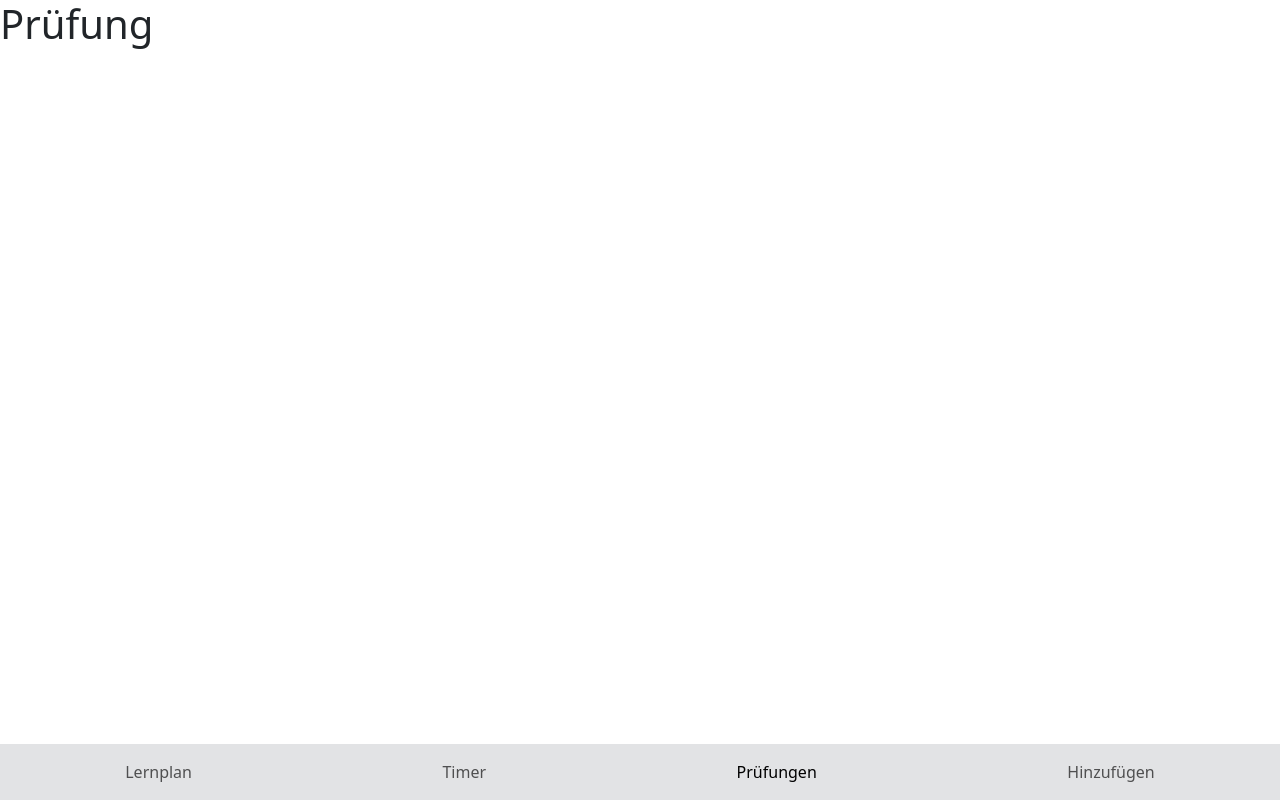
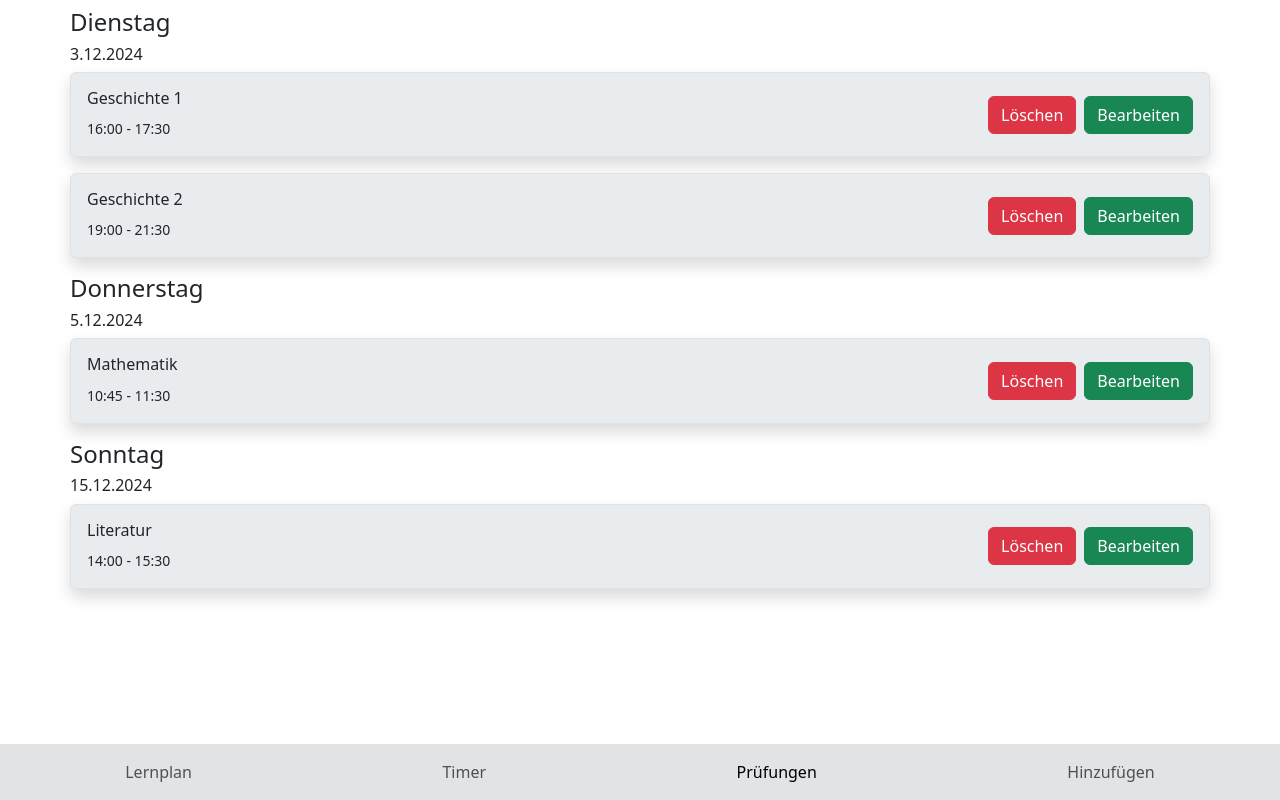
Before and after one commit to cdehnert18/Lernhelfer, a Vue app: page /pruefung in a window 1280 px wide. Built offline with nearby package versions, Linux system fonts and the light colour scheme.

Commit message:
- Exam & ExamDay hinzugefügt

```diff
--- /dev/null
+++ b/src/components/Exam.vue
@@ -0,0 +1,41 @@
+<script setup lang="ts">
+import { computed } from 'vue'
+import { defineComponent } from 'vue';
+
+defineComponent({
+  name: 'ExamComponent',
+})
+
+const props = defineProps<{
+  pruefung: string
+  zeitraumStart: Date
+  zeitraumEnde: Date
+}>()
+
+const zeitraum = computed(() => {
+  const hoursStart = props.zeitraumStart.getHours().toString().padStart(2, '0');
+  const minutesStart = props.zeitraumStart.getMinutes().toString().padStart(2, '0');
+  const hoursEnde = props.zeitraumEnde.getHours().toString().padStart(2, '0');
+  const minutesEnde = props.zeitraumEnde.getMinutes().toString().padStart(2, '0');
+  const zeitraum = `${hoursStart}:${minutesStart} - ${hoursEnde}:${minutesEnde}`;
+
+  return zeitraum
+})
+</script>
+
+<template>
+  <div
+    class="container border border-tertiary bg-body-secondary rounded shadow p-3"
+  >
+    <div class="row align-items-center">
+      <div class="col">
+        <h6>{{ pruefung }}</h6>
+        <small>{{ zeitraum }}</small>
+      </div>
+      <div class="col-auto d-flex gap-2">
+        <button class="btn btn-danger">Löschen</button>
+        <router-link to="/" class="btn btn-success">Bearbeiten</router-link>
+      </div>
+    </div>
+  </div>
+</template>
--- /dev/null
+++ b/src/components/ExamDay.vue
@@ -0,0 +1,46 @@
+<script setup lang="ts">
+import { computed } from 'vue'
+import Exam from '@/components/Exam.vue'
+
+const props = defineProps<{
+  datum: Date
+  pruefungen: {
+    fach: string
+    start: Date
+    ende: Date
+  }[]
+}>()
+
+const wochentag = computed(() => {
+  const wochentage = [
+    'Sonntag',
+    'Montag',
+    'Dienstag',
+    'Mittwoch',
+    'Donnerstag',
+    'Freitag',
+    'Samstag',
+  ]
+  const dayIndex = props.datum.getDay()
+  return wochentage[dayIndex]
+})
+</script>
+
+<template>
+  <header class="px-4 mt-2 mb-2">
+    <div class="container px-0">
+      <h4>{{ wochentag }}</h4>
+      <h6>{{ props.datum.toLocaleDateString('de-DE') }}</h6>
+    </div>
+  </header>
+  <main class="px-4">
+    <Exam
+      v-for="(pruefung, index) in props.pruefungen"
+      :key="index"
+      class="mb-3"
+      :pruefung="pruefung.fach"
+      :zeitraumStart="pruefung.start"
+      :zeitraumEnde="pruefung.ende"
+    ></Exam>
+  </main>
+</template>
--- a/src/views/PruefungView.vue
+++ b/src/views/PruefungView.vue
@@ -1,3 +1,56 @@
+<script setup lang="ts">
+import ExamDay from '@/components/ExamDay.vue'
+
+const rawPruefungen = [
+  {
+    fach: 'Geschichte 1',
+    start: new Date('2024-12-03T16:00:00'),
+    ende: new Date('2024-12-03T17:30:00'),
+  },
+  {
+    fach: 'Geschichte 2',
+    start: new Date('2024-12-03T19:00:00'),
+    ende: new Date('2024-12-03T21:30:00'),
+  },
+  {
+    fach: 'Mathematik',
+    start: new Date('2024-12-05T10:45:00'),
+    ende: new Date('2024-12-05T11:30:00'),
+  },
+  {
+    fach: 'Literatur',
+    start: new Date('2024-12-15T14:00:00'),
+    ende: new Date('2024-12-15T15:30:00'),
+  },
+]
+
+const groupedPruefungen = rawPruefungen.reduce((acc, pruefung) => {
+  // Extrahiere das Datum (ohne Uhrzeit) als Date-Objekt
+  const datum = new Date(pruefung.start.toISOString().split('T')[0])  // '2024-12-03' als Date-Objekt
+
+  // Suche nach einem bestehenden Datumseintrag (Vergleich mit Date)
+  const existingEntry = acc.find((entry) => entry.datum.getTime() === datum.getTime())  // Vergleiche mit .getTime()
+
+  if (existingEntry) {
+    // Datum existiert bereits: Füge die Prüfung hinzu
+    existingEntry.pruefungen.push(pruefung)
+  } else {
+    // Neues Datum: Erstelle einen neuen Eintrag
+    acc.push({
+      datum: datum,  // datum als Date
+      pruefungen: [pruefung],
+    })
+  }
+
+  return acc
+}, [] as { datum: Date; pruefungen: typeof rawPruefungen }[])  // Datum als Date im Accumulator
+</script>
+
 <template>
-  <h1>Prüfung</h1>
+  <ExamDay
+    v-for="(pruefungstag, index) in groupedPruefungen"
+    :key="index"
+    :datum="pruefungstag.datum"
+    :pruefungen="pruefungstag.pruefungen"
+  />
 </template>
```
